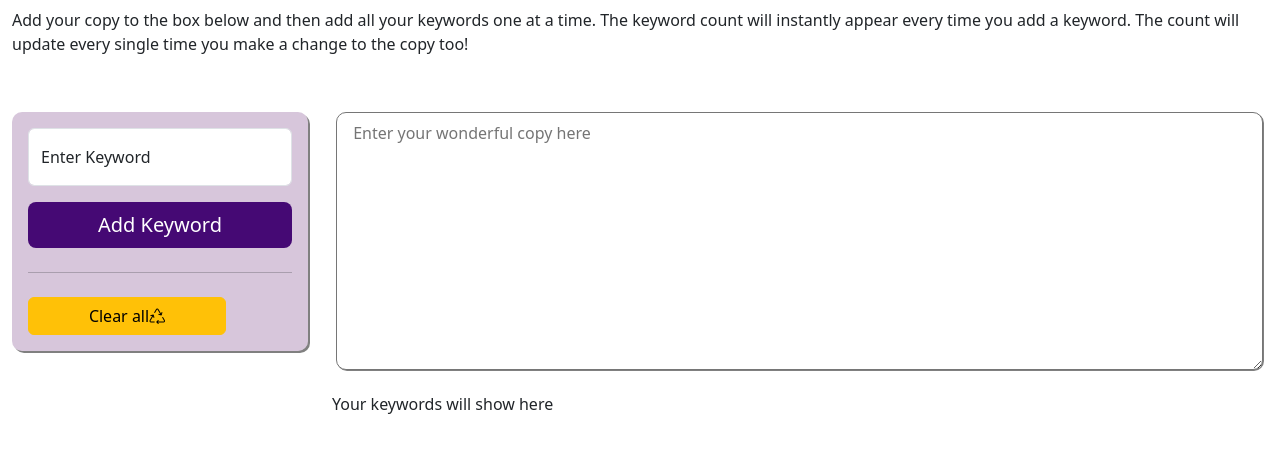
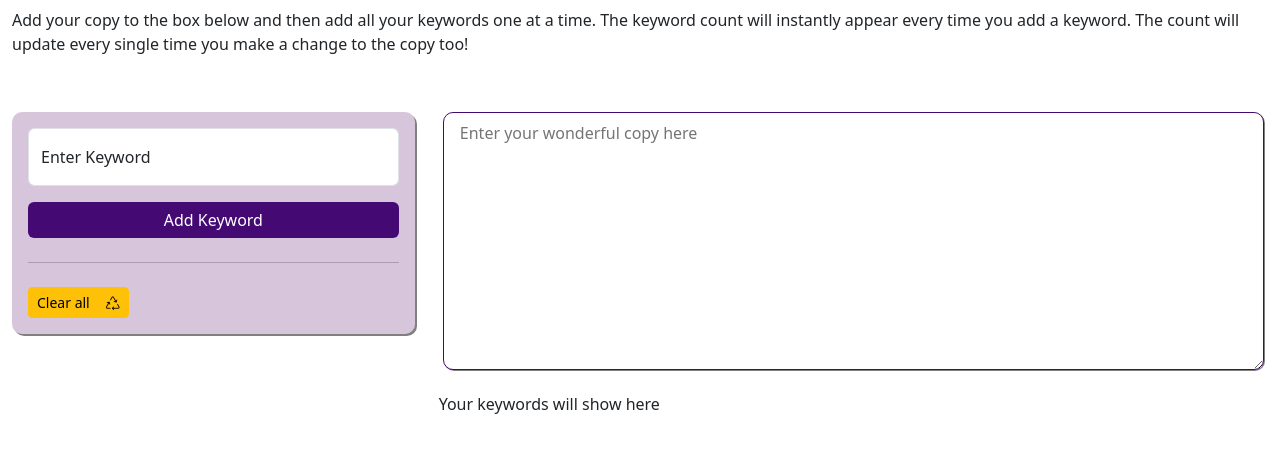
Before and after one commit to R0bsaunders/seo-keyword-counter, a plain HTML site: page index.html in a window 1280 px wide. Shown: the part 112-564 px from the top of the page. Drawn offline with nearby package versions, Linux system fonts and the light colour scheme.

Commit message:
Final styles completed and buttons reduced in size

```diff
--- a/assets/scripts/script.js
+++ b/assets/scripts/script.js
@@ -48,8 +48,8 @@ let userCopy =
     };
 
 let searchTermCount = [];
-const styleFound = "background-color: rgba(0, 128, 0, 0.25) !important;transition-duration: 1s;";
-const styleNotFound = "background-color: rgba(255, 0, 0, 0.25) !important;transition-duration: 1s;";
+const styleFound = "background-color: rgba(0, 255, 0, 0.15) !important;transition-duration: 1s;";
+const styleNotFound = "background-color: rgba(255, 0, 0, 0.15) !important;transition-duration: 1s;";
 
 displaySearchTerms();
 displayCopy();
--- a/assets/styles/style.css
+++ b/assets/styles/style.css
@@ -71,4 +71,9 @@ footer {
     padding: 0.5rem 1rem;
     border-radius: 10px;
     box-shadow:1px 1px grey;
+    border-color: var(--brandColor) !important;
 }
+
+#recycle {
+    margin-left: 2vh;
+}
--- a/index.html
+++ b/index.html
@@ -24,22 +24,22 @@
     <section class="container-xxl d-flex flex-column">
         <div class="row">
 
-            <div class="col-md-3 col-xs-12">
+            <div class="col-sm-4 col-xs-12">
                 <div id="keywordEntry" class="text-left text-lg-start">
                     <form id="keywordForm" class="p-3 border rounded-1 bg-light" >
                         <div class="form-floating mb-3">
                             <input type="text" class="form-control" id="searchTermEntry" name="search" placeholder="Keyword">
                             <label for="searchTermEntry">Enter Keyword</label>
                         </div>
-                        <button id="addData" class="w-100 btn btn-lg btn-primary" type="submit">Add Keyword</button>
+                        <button id="addData" class="w-100 btn btn-primary btn-md" type="submit">Add Keyword</button>
                         <hr class="my-4">
-                        <button id="clearStorage" class="w-75 btn btn-warning">Clear all<i class="bi bi-recycle"></i></button>
+                        <button id="clearStorage" class="btn btn-warning btn-sm">Clear all<i id="recycle" class="bi bi-recycle"></i></button>
                     </form>
 
                 </div>
             </div>
 
-            <div class="col-md-9 col-xs-12">
+            <div class="col-sm-8 col-xs-12">
                 <label for="userCopy"></label>
                 <textarea class="form-control-md" type="text" rows="10" id="userData"></textarea>
 
```
